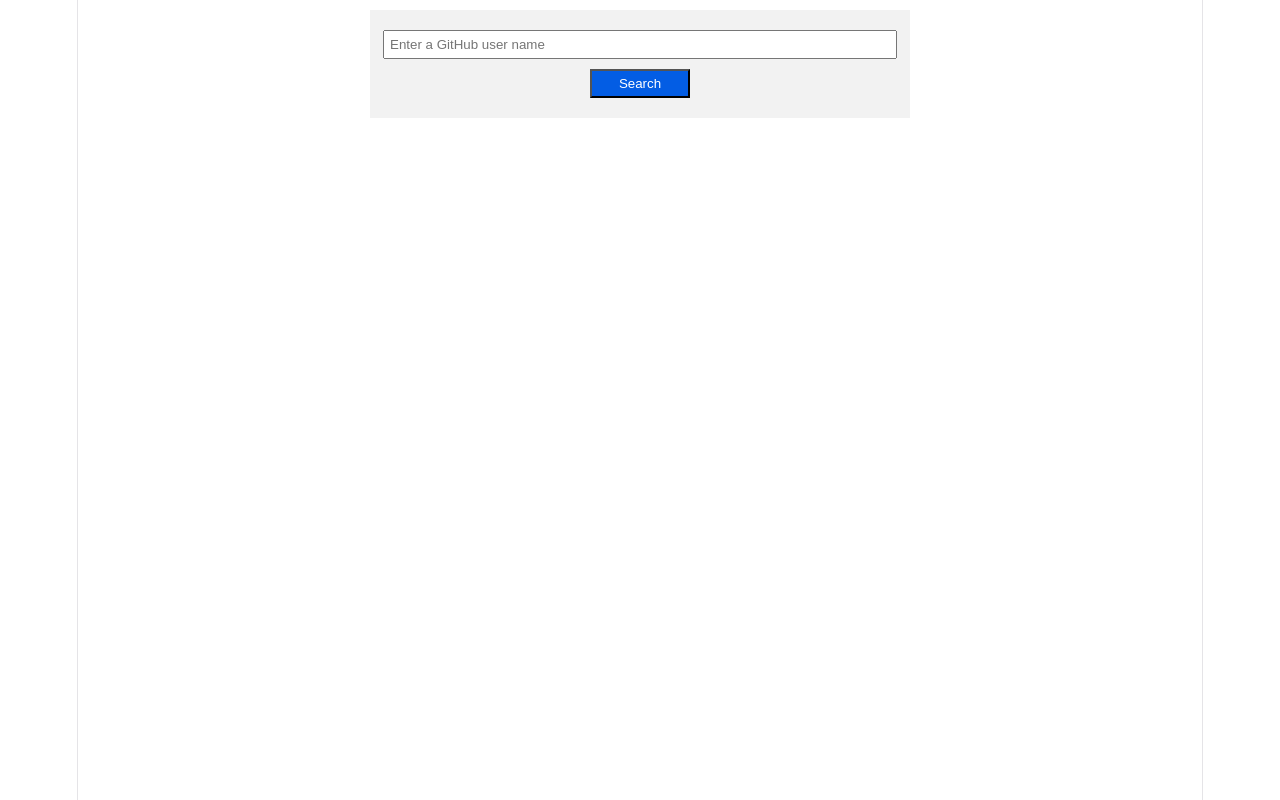
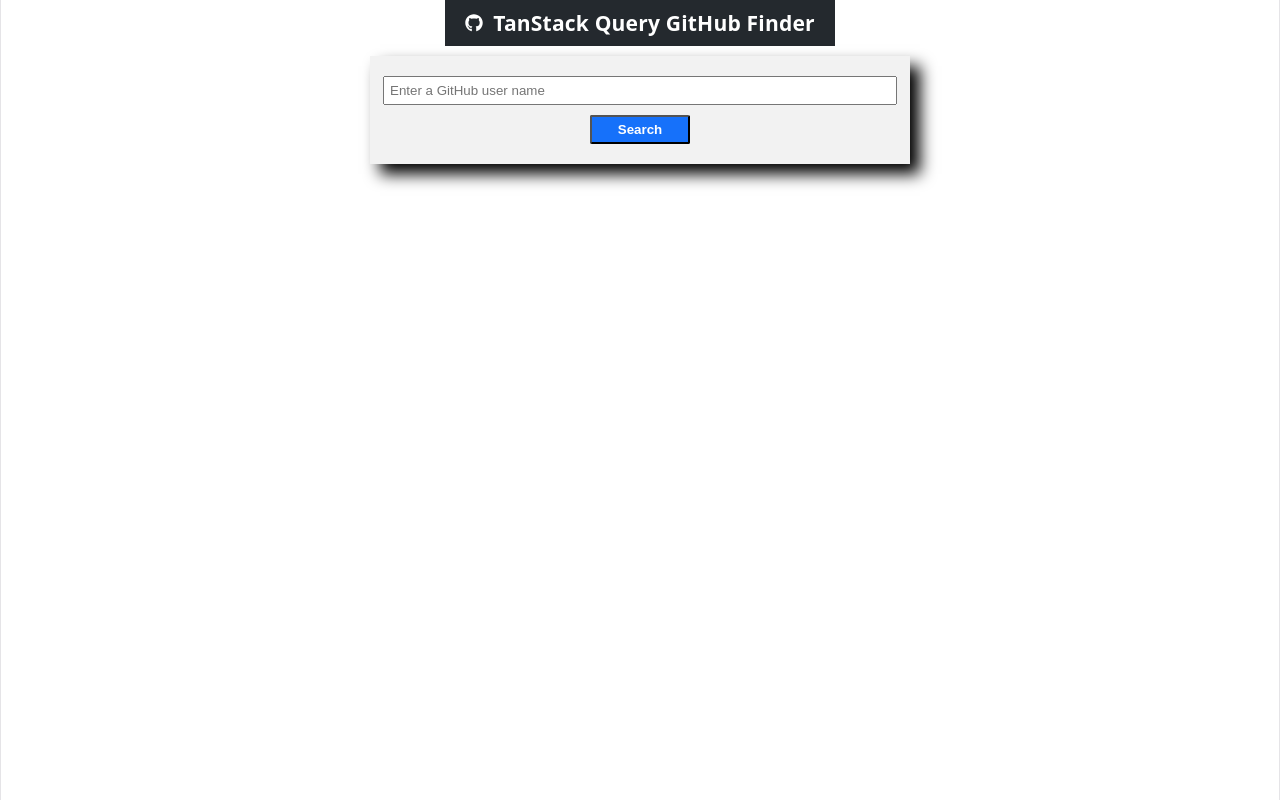
Before and after one commit to sleeplesseditor/TanStackQueryGitHubFinder, a React (Vite) app: page / in a window 1280 px wide. Built offline with nearby package versions, Linux system fonts and the light colour scheme.

Commit message:
Adapted search to display 10 users

```diff
--- a/src/App.scss
+++ b/src/App.scss
@@ -4,5 +4,7 @@
         flex-direction: column;
         align-items: center;
         height: 100vh;
+        // background-color: #1f2936;
+        overflow-y: auto;
     }
 }
--- a/src/App.tsx
+++ b/src/App.tsx
@@ -1,9 +1,11 @@
-import UserSearch from "@components/UserSearch";
+import UserSearch from "@components/UserSearch/UserSearch";
+import Header from "@components/Header/Header";
 import './App.scss';
 
 function App() {
   return (
     <div className="github-finder__container">
+      <Header />
       <UserSearch />
     </div>
   )
--- /dev/null
+++ b/src/components/Header/Header.tsx
@@ -0,0 +1,13 @@
+import { FaGithub } from 'react-icons/fa';
+import './header.scss';
+
+const Header = () => {
+    return (
+        <header className="header__container">
+            <FaGithub className="header__icon" />
+            <h3 className="header__title">TanStack Query GitHub Finder</h3>
+        </header>
+    );
+};
+
+export default Header;
--- /dev/null
+++ b/src/components/Header/header.scss
@@ -0,0 +1,21 @@
+.header {
+    &__container {
+        display: flex;
+        flex-direction: row;
+        justify-content: flex-start;
+        align-items: center;
+        width: stretch;
+        gap: 10px;
+        padding: 10px 20px;
+        background-color: #24292e;
+
+        h3 {
+            color: #fff;
+            margin: 0px;
+        }
+    }
+
+    &__icon {
+        color: white;
+    }
+}
--- a/src/components/UserSearch.tsx
+++ b/src/components/UserSearch/UserSearch.tsx
@@ -10,7 +10,11 @@
     const { data, isLoading, error } = useQuery({
         queryKey: ['users', submittedUserName],
         queryFn: async () => {
-            const response = await fetch(`${import.meta.env.VITE_GITHUB_API_URL}/users/${submittedUserName}`);
+            const response = await fetch(`${import.meta.env.VITE_GITHUB_API_URL}/search/users?q=${submittedUserName}&per-page=10   `, {
+                headers: {
+                    'X-GitHub-Api-Version': '2026-03-10'
+                }
+            });
 
             if (!response.ok) {
                 throw new Error('Network response was not ok');
@@ -25,6 +29,8 @@
         e.preventDefault();
         setSubmittedUserName(userName.trim());
     };
+
+    console.log('Data:', data);
 
     return (
         <div className="user-search__container">
@@ -45,28 +51,28 @@
                     Search
                 </button>
             </form>
-            {isLoading && <p>Loading...</p>}
-            {error && <p>Error: {error.message}</p>}
-            {data && (
+            {isLoading && <p className="loading-message">Loading...</p>}
+            {error && <p className="error-message">Error: {error.message}</p>}
+            {data && data.items.map((user: any) => (
                 <div className="user-search__result">
                     <img
-                        alt={`${data.login}'s avatar`}
+                        alt={`${user.login}'s avatar`}
                         className="user-search__avatar"
-                        src={data.avatar_url}
+                        src={user.avatar_url}
                         width={100}
                     />
-                    <h2 className="user-search__name">{data.name || data.login}</h2>
-                    <p className="user-search__bio">{data.bio}</p>
+                    <h2 className="user-search__name">{user.name || user.login}</h2>
+                    <p className="user-search__bio">{user.bio}</p>
                     <a
                         className="user-search__profile-link"
-                        href={data.html_url}
+                        href={user.html_url}
                         rel="noopener noreferrer"
                         target="_blank"
                     >
                         <FaGithubAlt /> View Profile
                     </a>
                 </div>
-            )}
+            ))}
         </div>
     )
 };
--- a/src/components/userSearch.scss
+++ b/src/components/UserSearch/userSearch.scss
@@ -3,6 +3,7 @@
         width: 100px;
         height: 100px;
         border-radius: 50%;
+        border: 1px solid #000000;
     }
 
     &__bio {
@@ -12,11 +13,18 @@
     }
 
     &__button {
-        background-color: #035de4;
+        background-color: #1671fa;
+        border-radius: 2px;
         color: white;
         cursor: pointer;
         padding: 5px 10px;
         width: 100px;
+        font-weight: 700;
+        transition: all ease-in-out 0.2s;
+
+        &:hover {
+            background-color: #3988ff;
+        }
     }
 
     &__container {
@@ -28,6 +36,21 @@
 
         background-color: #f2f2f2;
         padding: 10px;
+        box-shadow: 10px 10px 15px 0px #000000;
+
+        .error-message {
+            color: red;
+        }
+
+        .loading-message {
+            color: #000000;
+        }
+
+        .error-message,
+        .loading-message {
+            font-weight: 700;
+            font-size: 14px;
+        }
     }
 
     &__form {
@@ -46,6 +69,7 @@
 
     &__name {
         font-weight: 700;
+        color: #000000;
     }
 
     &__profile-link {
@@ -74,8 +98,9 @@
         width: 400px;
         padding: 10px;
         border: 1px solid black;
-        background-color: #6c6c6c;
-        color: white;
+        background-color: #ffffff;
+        color: #000000;
         border-radius: 5px;
+        box-shadow: 10px 10px 15px 0px #000000;
     }
 }
--- a/src/index.css
+++ b/src/index.css
@@ -51,8 +51,6 @@
 }
 
 #root {
-  width: 1126px;
-  max-width: 100%;
   margin: 0 auto;
   text-align: center;
   border-inline: 1px solid var(--border);
```
